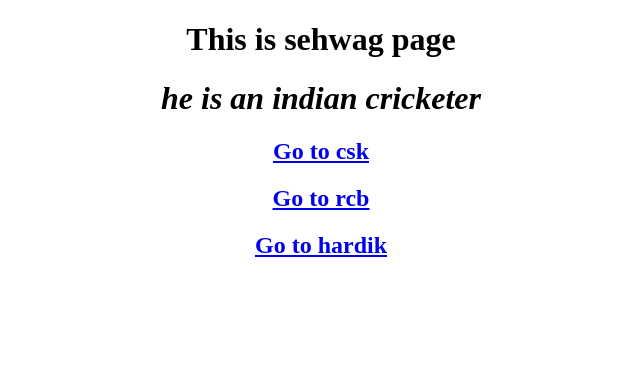
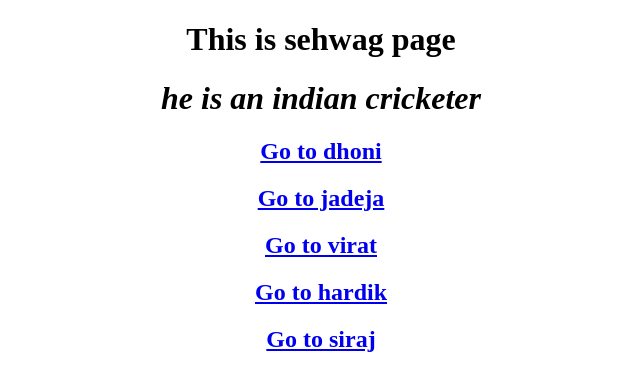
Before and after one commit to sravanivallepu/generic_and_specific_url_navigating, a Django app: page /sehwag/ in a window 1280 px wide. Shown: the top 391 px of the page, without its empty margins (319-959 px from the left). Run offline with Django 4.2, Linux system fonts and the light colour scheme.

Commit message:
first commit

```diff
--- a/csk/urls.py
+++ b/csk/urls.py
@@ -3,4 +3,5 @@
 app_name='csk'
 urlpatterns=[
     path('dhoni/',dhoni,name='dhoni'),
+    path('jadeja/',jadeja,name='jadeja'),
 ]
--- a/csk/views.py
+++ b/csk/views.py
@@ -1,5 +1,7 @@
 from django.shortcuts import render
-
+from django.http import HttpResponse
 # Create your views here.
 def dhoni(request):
     return render(request,'dhoni.html')
+def jadeja(request):
+    return HttpResponse('<h2><i>Ravindra Jadeja is an all-rounder and he is a csk player in ipl</i></h2>')
--- a/project11/urls.py
+++ b/project11/urls.py
@@ -25,5 +25,4 @@
     path('hardik/',hardik,name='hardik'),
     path('csk/',include('csk.urls')),
     path('rcb/',include('rcb.urls')),
-
 ]
--- a/templates/dhoni.html
+++ b/templates/dhoni.html
@@ -10,9 +10,11 @@
     <center>
         <h1>This is csk page</h1>
         <h1><i>captain of csk is MS Dhoni</i></h1>
-        <h2><a href="{% url 'rcb:virat' %}">Go to rcb </a></h2>
+        <h2><a href="{% url 'rcb:virat' %}">Go to virat</a></h2>
+        <h2><a href="{% url 'rcb:siraj' %}">Go to siraj </a></h2>
         <h2><a href="{% url 'sehwag' %}">Go to sehwag </a></h2>
         <h2><a href="{% url 'hardik' %}">Go to hardik</a></h2>
+        <h2><a href="{% url 'csk:jadeja' %}">Go to jadeja</a></h2>
     </center>
 </body>
 </html>
--- a/templates/sehwag.html
+++ b/templates/sehwag.html
@@ -10,9 +10,12 @@
     <center>
         <h1>This is sehwag page</h1>
         <h1><i>he is an indian cricketer</i></h1>
-        <h2><a href="{% url 'csk:dhoni' %}">Go to csk</a></h2>
-        <h2><a href="{% url 'rcb:virat' %}">Go to rcb</a></h2>
+        <h2><a href="{% url 'csk:dhoni' %}">Go to dhoni</a></h2>
+        <h2><a href="{% url 'csk:jadeja' %}">Go to jadeja</a></h2>
+        <h2><a href="{% url 'rcb:virat' %}">Go to virat</a></h2>
         <h2><a href="{% url 'hardik' %}">Go to hardik</a></h2>
+        <h2><a href="{% url 'rcb:siraj' %}">Go to siraj</a></h2>
+
     </center>
 </body>
 </html>
--- a/templates/virat.html
+++ b/templates/virat.html
@@ -10,9 +10,11 @@
     <center>
         <h1>This is rcb page</h1>
         <h1><i>captain of rcb is Virat Kohli</i></h1>
-        <h2><a href="{% url 'csk:dhoni' %}">Go to csk</a></h2>
+        <h2><a href="{% url 'csk:dhoni' %}">Go to dhoni</a></h2>
+        <h2><a href="{% url 'csk:jadeja' %}">Go to jadeja</a></h2>
         <h2><a href="{% url 'sehwag' %}">Go to sehwag </a></h2>
         <h2><a href="{% url 'hardik' %}">Go to hardik</a></h2>
+        <h2><a href="{% url 'rcb:siraj' %}">Go to siraj </a></h2>
     </center>
 </body>
 </html>
```
